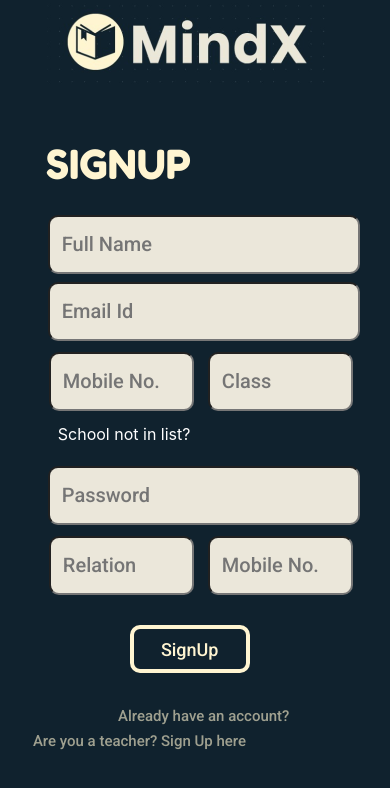
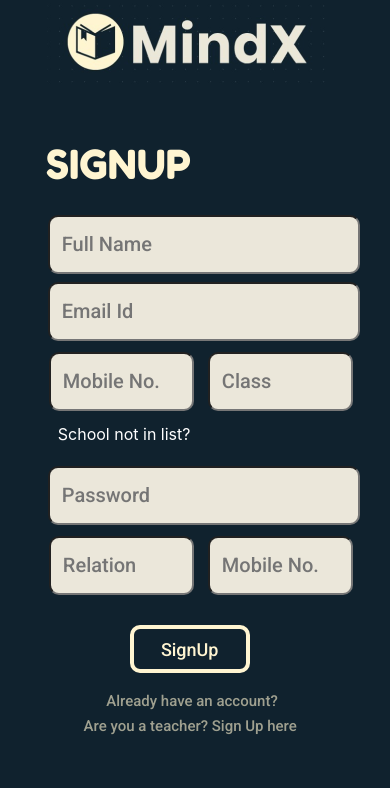
Before and after one commit to A2S-InnovateTech/mindx.github.io, a React (Create React App) app: page /signup in a window 390 px wide. Shown: the top 788 px of the page. Built offline with nearby package versions, Linux system fonts and the light colour scheme; no server answers; the database is empty.

Commit message:
improved responsiveness -3

```diff
--- a/src/App.js
+++ b/src/App.js
@@ -234,6 +234,7 @@ function App() {
                 <Profile user={user} userDetails={userDetails}/>
               </Route>
               <Route path="/notice" exact>
+              <MobileHeader showSidebar={showSidebar} setShowSidebar={setShowSidebar}/>
               <Sidebar showSidebar={showSidebar} setShowSidebar={setShowSidebar}/>
                 <Notice/>
               </Route>
--- a/src/components/Performance.css
+++ b/src/components/Performance.css
@@ -71,6 +71,26 @@ text-align: center;
     opacity: 0.6;
 }
 
+.table-tp{
+color: #EBE7DA;
+font-family: Roboto;
+font-style: normal;
+font-weight: 500;
+font-size: 22px;
+line-height: 1;
+width: 924px;
+height: 46px;
+background: #10222E;
+border-radius: 5px 5px 0px 0px;
+margin-left: 20px;
+margin-top: 20px;
+display: flex;
+}
+
+.t-2-p{
+    margin-left: 50vw;
+}
+
 @media only screen and (max-width: 768px){
     .pdf-btn{
         left: 100px;
@@ -78,6 +98,10 @@ text-align: center;
     }
 
     .table-c-1{
+        width: 90vw;
+    }
+
+    .table-tp{
         width: 90vw;
     }
 
@@ -107,7 +131,7 @@ text-align: center;
 
     .t-2-p{
         width: 70px;
-        margin-left: 250px;
+        margin-left: 220px;
         margin-top: 5px;
         line-height: 1.3;
         font-size: 14px;
--- a/src/components/Performance.js
+++ b/src/components/Performance.js
@@ -18,7 +18,7 @@ function Performance() {
             <span className="title-a">Performance</span>
             <span className="line"></span>
             </div>
-            <span className="table-t">
+            <span className="table-tp">
                 <span className="t-1-p">Class: 12th</span>
                 <span className="t-2-p">Section: A</span>
                 <img src={up} className="up"></img>
--- a/src/components/Signup.css
+++ b/src/components/Signup.css
@@ -168,7 +168,7 @@ text-align: center;
 color: #FFF5D1;
 margin-top: 20px;
 opacity: 0.6;
-margin-left: 62vw;
+margin-left: 1vw;
 }
 
 .right-p-s{
@@ -188,7 +188,17 @@ left: 10vw;
 top: 20vh;
 }
 
-
+.signup__footer_left{
+    font-family: Roboto;
+font-style: normal;
+font-weight: 500;
+font-size: 15px;
+line-height: 23px;
+text-align: center;
+color: #FFF5D1;
+margin-top: 20px;
+opacity: 0.6;
+}
 
 .buttons-s{
 display: flex;
@@ -318,11 +328,20 @@ display: flex;
     }
 
     .signup__footer-s{
-        margin-left: 110vw;
+        margin-left: 43vw;
     }
 
     .signup__footer_left{
-        margin-left: 95vw;
+        margin-left: 10vw;
+        font-family: Roboto;
+font-style: normal;
+font-weight: 500;
+font-size: 15px;
+line-height: 23px;
+text-align: center;
+color: #FFF5D1;
+margin-top: 20px;
+opacity: 0.6;
         padding-left: 106px;
     }
 
@@ -330,16 +349,6 @@ display: flex;
 
 }
 
-.signup__footer_left{
-font-family: Roboto;
-font-style: normal;
-font-weight: 500;
-font-size: 15px;
-line-height: 23px;
-text-align: center;
-color: #FFF5D1;
-opacity: 0.6;
-}
 
 .notInList{
     color: white;
@@ -372,8 +381,11 @@ opacity: 0.6;
     z-index: 2;
 }
 
-.signup__footer_left{
-    margin-left: 61vw;
+.end-s{
+    display: flex;
+    flex-direction: column;
+    margin-left: 64vw;
+    margin-top: -15px;
 }
 
 .signup__line_1{
--- a/src/components/Signup.js
+++ b/src/components/Signup.js
@@ -170,8 +170,10 @@ function Signup({history}) {
 
                 <button onClick={(e)=>handleSignUp(e)}className="signup__final-btn-s">SignUp</button>
                 </form>
+                <span className="end-s">
                <Link to="/login"><span className="signup__footer-s">Already have an account?</span></Link>
                 <Link to="/teacher/signup"><span className="signup__footer_left">Are you a teacher? Sign Up here</span></Link>
+                </span>
 
                 </div>
                 </div>
--- a/src/components/notice/notice.css
+++ b/src/components/notice/notice.css
@@ -137,7 +137,7 @@ color: #FFF5D1;
   }
 
   .Notice__body{
-    width: 81%;
+    width: 80%;
   }
 
 }
@@ -190,6 +190,12 @@ color: #FFF5D1;
 }
 
 @media screen and (max-width: 400px) and (min-width: 300px) {
+
+  .Notice__body{
+    width: 70%;
+
+  }
+
   .notice_rec{
     margin-bottom: 10px;
     margin-left: 10%;
@@ -223,10 +229,6 @@ color: #FFF5D1;
   font-weight: 300;
   font-size: 17px;
   line-height: 20px;
-  }
-
-  .Notice__body{
-    width: 81%;
   }
 
 }
@@ -307,10 +309,10 @@ color: #FFF5D1;
 }
 
 .Notice__body{
-  width: 95%;
+  width: 80%;
   margin-top: -10px;
   margin-bottom: 10px;
-  margin-left: 33px;
+  margin-left: 38px;
   padding: 20px;
   background-color: rgb(245, 223, 161);
 }
```
